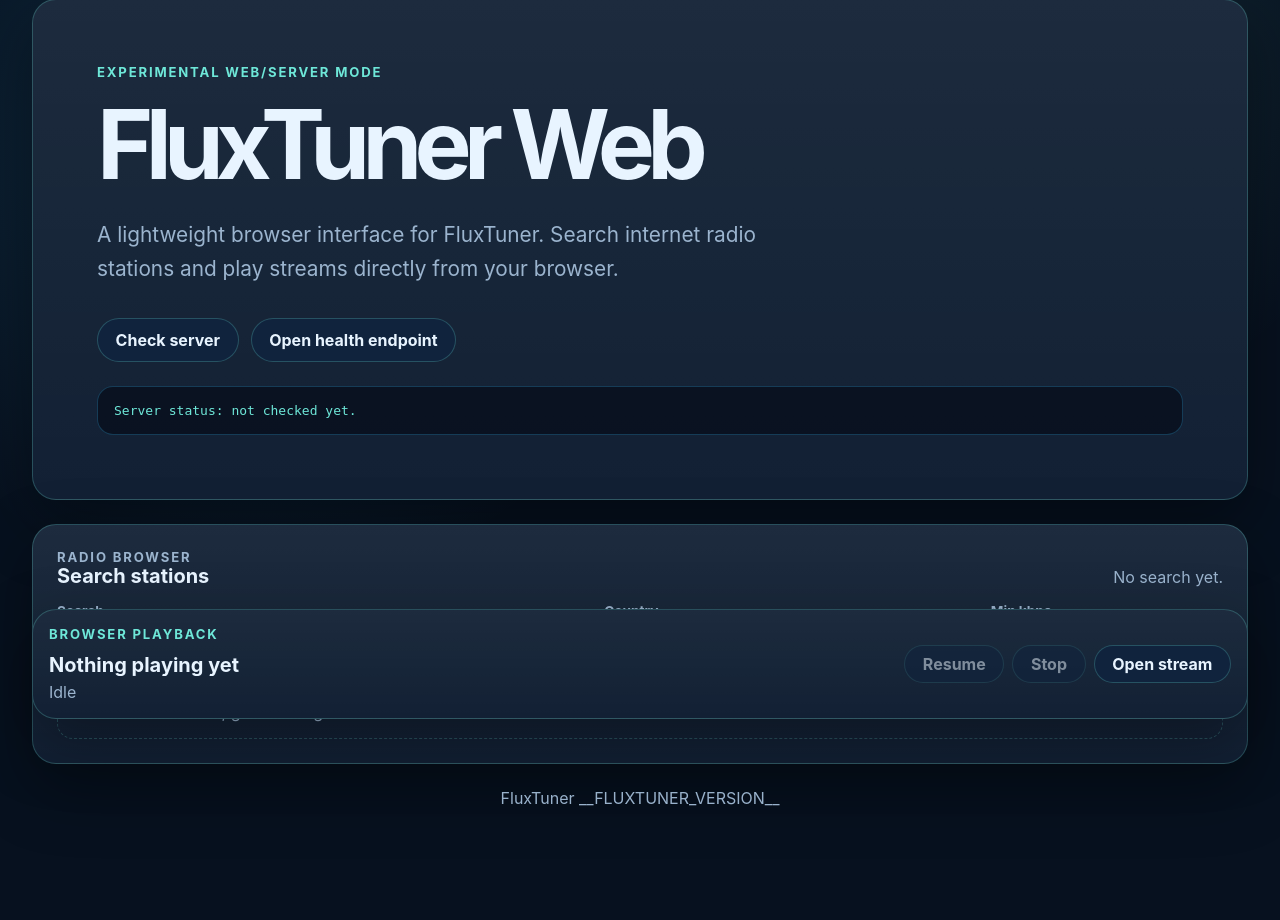
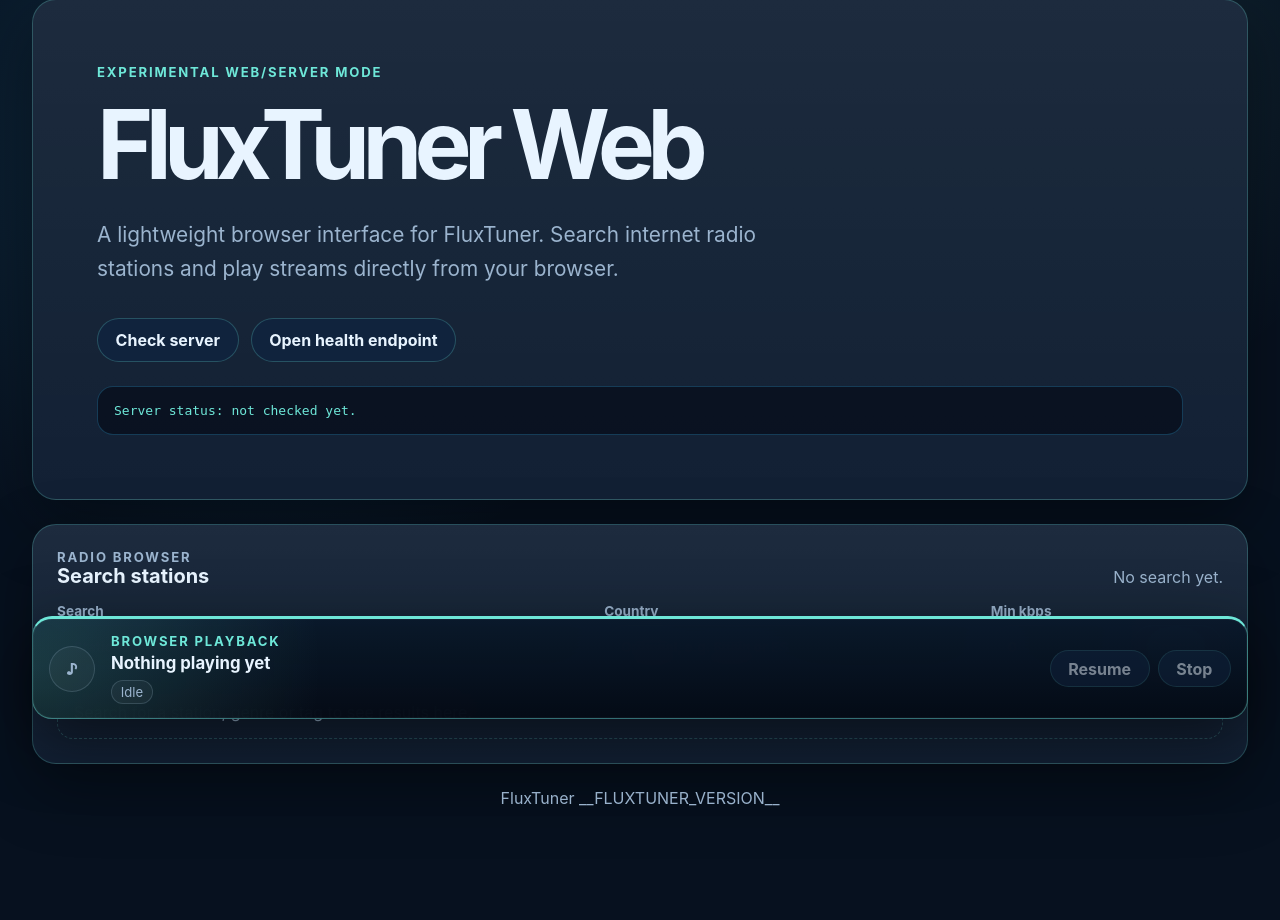
Before and after one commit to pitill0/fluxtuner, a Python web app: template fluxtuner/web/templates/index.html in a window 1280 px wide. Shown: the part 65-985 px from the top of the page. Run offline with Jinja, Linux system fonts and the light colour scheme; the template is opened without the code that fills it, so the values that code supplies are empty.

Commit message:
Improve web player bar presentation

```diff
--- a/fluxtuner/web/static/app.js
+++ b/fluxtuner/web/static/app.js
@@ -86,6 +86,15 @@ function updatePlayerControls() {
     playerToggleButton.textContent = "Resume";
   } else {
     playerToggleButton.textContent = "Pause";
+  }
+
+  if (playerOpenLink) {
+    const hasStream = Boolean(currentStation && stationUrl(currentStation));
+    playerOpenLink.hidden = !hasStream;
+
+    if (!hasStream) {
+      playerOpenLink.removeAttribute("href");
+    }
   }
 }
 
@@ -188,7 +197,7 @@ function renderStation(station) {
         }
         ${
           streamUrl
-            ? `<a href="${escapeHtml(streamUrl)}" target="_blank" rel="noopener noreferrer">Open stream</a>`
+            ? `<a href="${escapeHtml(streamUrl)}" target="_blank" rel="noopener noreferrer">Stream URL</a>`
             : ""
         }
         ${
--- a/fluxtuner/web/static/styles.css
+++ b/fluxtuner/web/static/styles.css
@@ -376,3 +376,120 @@ footer {
     justify-content: start;
   }
 }
+
+/* Browser player polish */
+[hidden] {
+  display: none !important;
+}
+
+.player-bar {
+  grid-template-columns: auto minmax(0, 1fr) auto;
+  padding: 0.9rem 1rem;
+  border: 1px solid rgba(110, 231, 216, 0.42);
+  border-top: 3px solid var(--accent);
+  border-radius: 1.25rem;
+  background:
+    radial-gradient(circle at 0% 50%, rgba(110, 231, 216, 0.18), transparent 18rem),
+    linear-gradient(180deg, rgba(10, 25, 43, 0.96), rgba(4, 10, 20, 0.96));
+  box-shadow:
+    0 1.25rem 4rem rgba(0, 0, 0, 0.55),
+    0 0 0 1px rgba(255, 255, 255, 0.035) inset;
+  backdrop-filter: blur(1.2rem);
+}
+
+.player-bar::before {
+  content: "♪";
+  display: grid;
+  width: 2.75rem;
+  height: 2.75rem;
+  place-items: center;
+  border: 1px solid rgba(155, 180, 206, 0.22);
+  border-radius: 999px;
+  color: var(--muted);
+  background: rgba(255, 255, 255, 0.035);
+  font-size: 0.95rem;
+  font-weight: 900;
+}
+
+.player-info .eyebrow {
+  margin-bottom: 0.3rem;
+}
+
+.player-info h2 {
+  color: var(--text);
+  font-size: 1.05rem;
+}
+
+.player-info p:last-child {
+  display: inline-flex;
+  width: fit-content;
+  margin: 0.45rem 0 0;
+  padding: 0.18rem 0.55rem;
+  border: 1px solid rgba(155, 180, 206, 0.22);
+  border-radius: 999px;
+  color: var(--muted);
+  background: rgba(255, 255, 255, 0.04);
+  font-size: 0.82rem;
+}
+
+.player-actions [data-player-toggle]:not(:disabled) {
+  border-color: rgba(110, 231, 216, 0.55);
+  color: #04111f;
+  background: var(--accent);
+}
+
+.player-actions [data-player-toggle]:not(:disabled):hover {
+  color: #04111f;
+  border-color: var(--accent);
+}
+
+.player-bar[data-state="loading"]::before {
+  content: "…";
+  color: var(--warning);
+  border-color: rgba(250, 204, 21, 0.45);
+  background: rgba(250, 204, 21, 0.08);
+}
+
+.player-bar[data-state="playing"]::before {
+  content: "▶";
+  color: var(--accent);
+  border-color: rgba(110, 231, 216, 0.42);
+  background: rgba(110, 231, 216, 0.08);
+}
+
+.player-bar[data-state="paused"]::before {
+  content: "Ⅱ";
+  color: var(--accent);
+  border-color: rgba(110, 231, 216, 0.42);
+  background: rgba(110, 231, 216, 0.08);
+}
+
+.player-bar[data-state="error"]::before {
+  content: "!";
+  color: var(--danger);
+  border-color: rgba(252, 165, 165, 0.45);
+  background: rgba(252, 165, 165, 0.08);
+}
+
+.player-bar[data-state="playing"] [data-player-status] {
+  color: var(--accent);
+  border-color: rgba(110, 231, 216, 0.32);
+  background: rgba(110, 231, 216, 0.08);
+}
+
+.player-bar[data-state="error"] [data-player-status] {
+  color: var(--danger);
+  border-color: rgba(252, 165, 165, 0.45);
+  background: rgba(252, 165, 165, 0.08);
+}
+
+@media (max-width: 42rem) {
+  .player-bar {
+    grid-template-columns: auto minmax(0, 1fr);
+  }
+
+  .player-actions {
+    grid-column: 1 / -1;
+    justify-content: start;
+  }
+}
```
